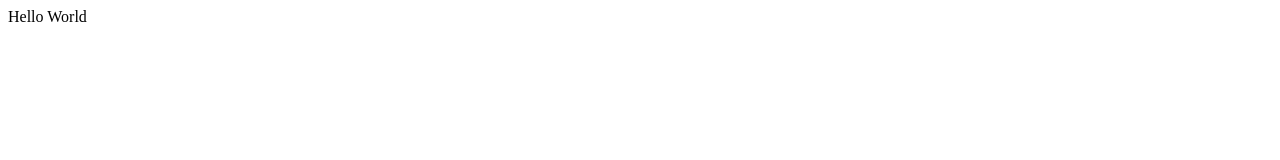
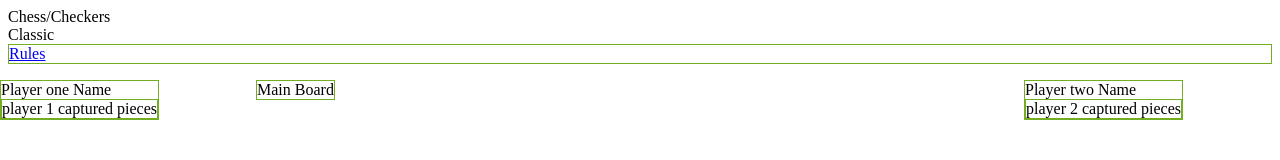
Before and after one commit to DK-S/Assignment1, a plain HTML site: page index.html in a window 1280 px wide. Drawn offline with Linux system fonts and the light colour scheme.

Commit message:
worked on it

```diff
--- /dev/null
+++ b/Style.css
@@ -0,0 +1,21 @@
+div {
+  border: 1px solid #73ad21;
+}
+
+#p1 {
+  position: absolute;
+  top: 80px;
+  left: 0%;
+}
+
+#p2 {
+  position: absolute;
+  top: 80px;
+  left: 80%;
+}
+
+#board {
+  position: absolute;
+  top: 80px;
+  left: 20%;
+}
--- a/index.html
+++ b/index.html
@@ -1,8 +1,28 @@
 <html>
+  <link rel="stylesheet" type="text/css" href="Style.css">
+  <head>
+    <image id=title_img url="" /><br/>
+    Chess/Checkers<br/>Classic
+  </head>
+  <body>
 
-  <body>
+    <div id="p1">
+      Player one Name
+      <div>
+        player 1 captured pieces
+      </div>
+    </div>
+    <div id="board">
+      Main Board
+    </div>
+    <div id="p2">
+      Player two Name
+      <div>
+        player 2 captured pieces
+      </div>
+    </div>
     <div>
-      Hello World
+      <a href="http://www.chessvariants.com/d.chess/chess.html" target="_blank">Rules</a>
     </div>
   </body>
 
```
